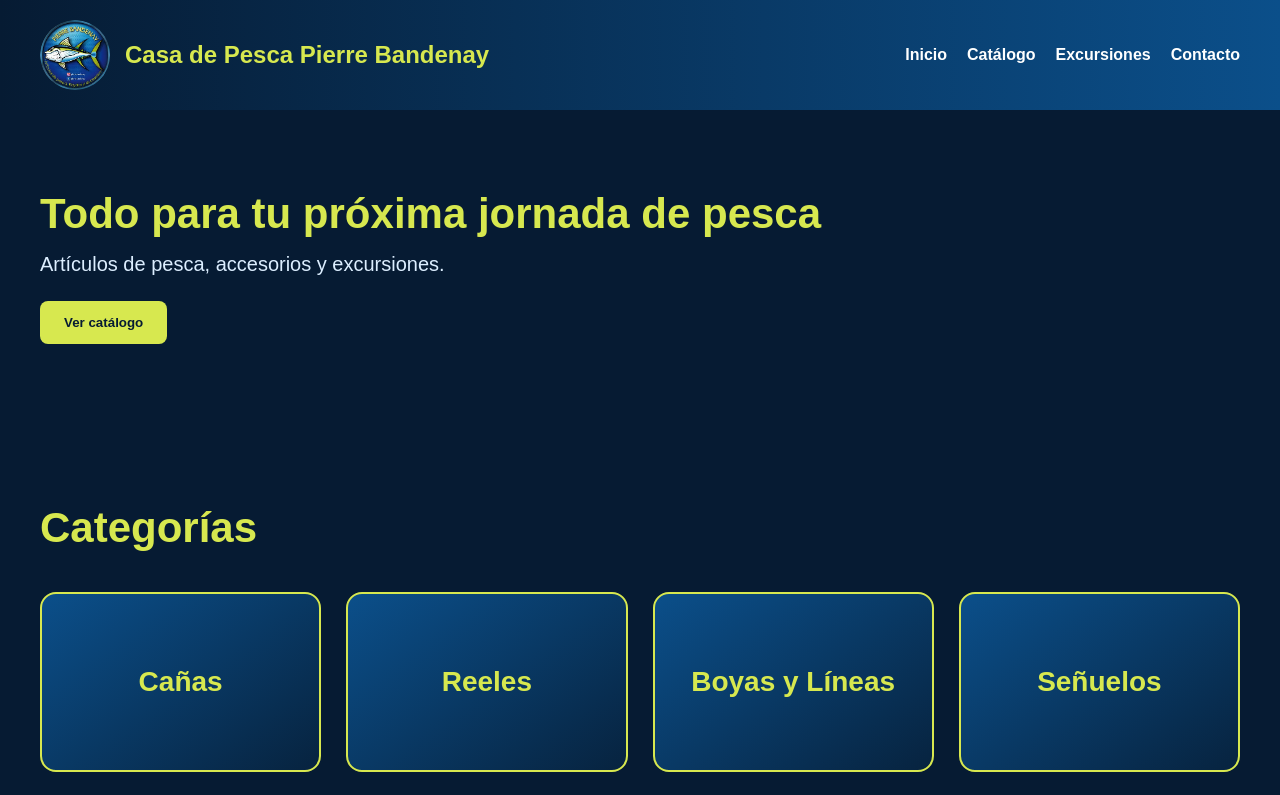
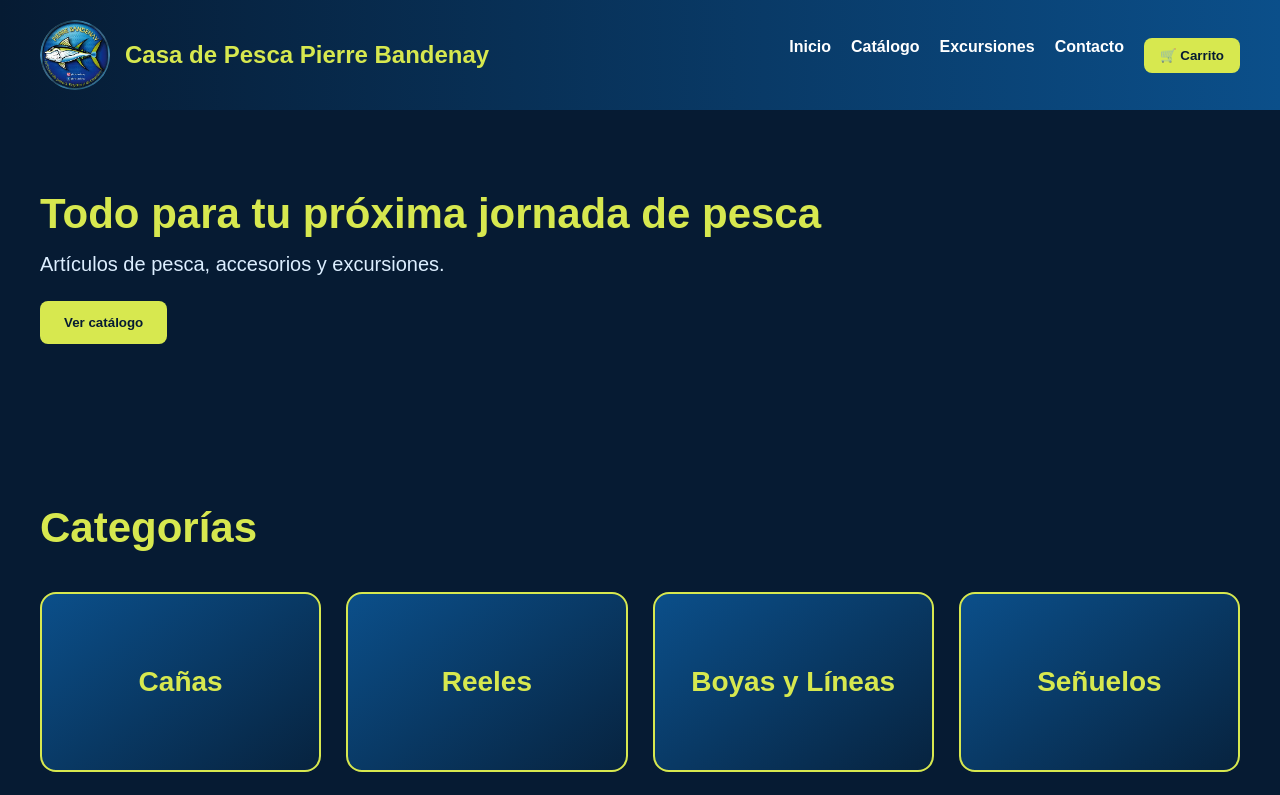
Before and after one commit to vkiperUADE2/catalogo-pesca, a React (Vite) app: page / in a window 1280 px wide. Shown: the top 795 px of the page. Built offline with nearby package versions, Linux system fonts and the light colour scheme.

Commit message:
Agrega panel lateral de carrito

```diff
--- a/src/App.jsx
+++ b/src/App.jsx
@@ -2,6 +2,8 @@ import Header from './components/Header'
 import Productos from './components/Productos'
 import Categorias from './components/Categorias'
 import Excursiones from './components/Excursiones'
+import Carrito from './components/Carrito'
+import { useState } from 'react'
 
 const categorias = [
   "Cañas",
@@ -47,9 +49,15 @@ const excursiones = [
 ]
 
 function App() {
+  const [carritoAbierto, setCarritoAbierto] = useState(false)
   return (
     <div>
-      <Header />
+      <Header abrirCarrito={() => setCarritoAbierto(true)} />
+
+      <Carrito
+        abierto={carritoAbierto}
+        cerrarCarrito={() => setCarritoAbierto(false)}
+      />
 
       <main id="inicio">
         <section>
--- /dev/null
+++ b/src/components/Carrito.jsx
@@ -0,0 +1,18 @@
+function Carrito({ abierto, cerrarCarrito }) {
+  return (
+    <aside className={abierto ? "carrito-panel abierto" : "carrito-panel"}>
+      <div className="carrito-header">
+        <h2>Carrito</h2>
+        <button onClick={cerrarCarrito}>X</button>
+      </div>
+
+      <p>Todavía no agregaste productos al carrito.</p>
+
+      <button className="whatsapp-btn">
+        Consultar por WhatsApp
+      </button>
+    </aside>
+  )
+}
+
+export default Carrito
--- a/src/components/Header.jsx
+++ b/src/components/Header.jsx
@@ -1,6 +1,6 @@
 import logo from '../assets/logo.png'
 
-function Header() {
+function Header({ abrirCarrito }) {
   return (
     <header>
       <div className="logo-container">
@@ -13,6 +13,9 @@ function Header() {
         <a href="#catalogo">Catálogo</a>
         <a href="#excursiones">Excursiones</a>
         <a href="#contacto">Contacto</a>
+        <button className="carrito-btn" onClick={abrirCarrito}>
+            🛒 Carrito
+        </button>
       </nav>
     </header>
   )
--- a/src/components/Productos.jsx
+++ b/src/components/Productos.jsx
@@ -14,7 +14,7 @@ function Productos({ productos }) {
 
             <h4>${producto.precio}</h4>
 
-            <button>Consultar por WhatsApp</button>
+            <button>Agregar al carrito</button>
           </div>
         ))}
       </div>
--- a/src/index.css
+++ b/src/index.css
@@ -158,3 +158,50 @@ button:hover {
   margin: 0 15px 15px;
   width: calc(100% - 30px);
 }
+
+.carrito-btn {
+  background-color: #d7e84f;
+  color: #061b33;
+  border: none;
+  padding: 10px 16px;
+  border-radius: 8px;
+  font-weight: bold;
+  cursor: pointer;
+}
+
+.carrito-btn:hover {
+  background-color: #f0ff70;
+}
+
+.carrito-panel {
+  position: fixed;
+  top: 0;
+  right: -400px;
+  width: 360px;
+  height: 100vh;
+  background-color: #07233f;
+  border-left: 2px solid #d7e84f;
+  padding: 25px;
+  transition: 0.3s;
+  z-index: 1000;
+}
+
+.carrito-panel.abierto {
+  right: 0;
+}
+
+.carrito-header {
+  display: flex;
+  justify-content: space-between;
+  align-items: center;
+  margin-bottom: 25px;
+}
+
+.carrito-header button {
+  padding: 8px 12px;
+}
+
+.whatsapp-btn {
+  width: 100%;
+  margin-top: 25px;
+}
```
